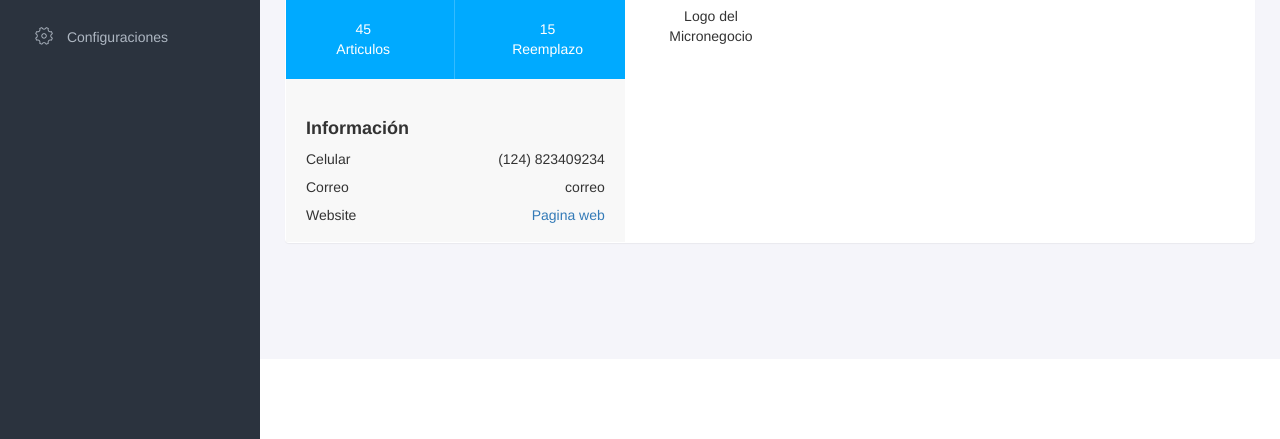
After one commit to encinasj/copperhead, a Django app: a page that uses templates/base.html in a window 1280 px wide. The commit adds this page. Shown: the part 361-800 px from the top of the page. Run offline with Django 3.2, Linux system fonts and the light colour scheme; the visitor is signed in with stand-in values (Sample User, id 1); data comes from the database, SQL or seed files in the repository; some libraries are stand-ins or nearby versions.

Commit message:
added profile user

```diff
--- a/templates/base.html
+++ b/templates/base.html
@@ -29,7 +29,7 @@
 						<li class="dropdown">
 							<a href="#" class="dropdown-toggle" data-toggle="dropdown"><img src="{% static 'assets/img/favicon.png' %}" class="img-circle"> <span>{{user.username}}</span> <i class="icon-submenu lnr lnr-chevron-down"></i></a>
 							<ul class="dropdown-menu">
-								<li><a href="#"><i class="lnr lnr-user"></i> <span>My Profile</span></a></li>
+								<li><a href="{% url 'users:detail' request.user.username %}"><i class="lnr lnr-user"></i> <span>My Profile</span></a></li>
 								<li><a href="#"><i class="lnr lnr-cog"></i> <span>Configuraciones</span></a></li>
 								<li><a href="{% url 'users:logout' %}"><i class="lnr lnr-exit"></i> <span>Salir</span></a></li>
 							</ul>
--- /dev/null
+++ b/templates/users/detail.html
@@ -0,0 +1,64 @@
+{% extends "base.html" %}
+
+{% load static %}
+{% block body_block %}
+<div class="main-content">
+    <div class="container-fluid">
+        <div class="panel panel-profile" style="height:31em;">
+            <div class="clearfix">
+                <!-- LEFT COLUMN -->
+                <div class="profile-left">
+                    <!-- PROFILE HEADER -->
+                    <div class="profile-header">
+                        <div class="overlay"></div>
+                        <div class="profile-main">
+                            <img src="{% static 'assets/img/favicon.png' %}" class="img-circle" alt="Avatar">
+                            <h3 class="name">Name</h3>
+                            <span class="online-status status-available">Available</span>
+                        </div>
+                        <div class="profile-stat">
+                            <div class="row">
+                                <div class="col-md-6 stat-item">
+                                    45 <span>Articulos</span>
+                                </div>
+                                <div class="col-md-6 stat-item">
+                                    15 <span>Reemplazo</span>
+                                </div>
+                            </div>
+                        </div>
+                    </div>
+                    <div class="profile-detail">
+                        <div class="profile-info">
+                            <h4 class="heading">Información</h4>
+                            <ul class="list-unstyled list-justify">
+                                <li>Celular <span>(124) 823409234</span></li>
+                                <li>Correo <span>correo</span></li>
+                                <li>Website <span><a>Pagina web</a></span></li>
+                            </ul>
+                        </div>
+                    </div>
+                </div>
+                <div class="profile-right">
+                    <a href="#" class="pull-right">Editar perfil</a>
+                    <h4 class="heading">Micronegocio</h4>
+                    <div class="awards">
+                        <div class="row">
+                            <div class="col-md-3 col-sm-6">
+                                <div class="award-item">
+                                    <div class="hexagon">
+                                        <span class="lnr lnr-sun award-icon"></span>
+                                    </div>
+                                    <span>Logo del Micronegocio</span>
+                                </div>
+                            </div>
+                        </div>
+                        <br>
+                    </div>
+                </div>
+            </div>
+            <br>
+
+        </div>
+    </div>
+</div>
+{% endblock body_block %}
--- a/users/urls.py
+++ b/users/urls.py
@@ -22,4 +22,12 @@ urlpatterns = [
         route='register/',
         view=views.register,
         name='register'),
+    path(
+        route='me/profile/',
+        view=views.update_profile,
+        name='update_profile'),
+    path(
+        route='<str:username>/',
+        view=views.UserDetailView.as_view(),
+        name='detail'),
 ]
--- a/users/views.py
+++ b/users/views.py
@@ -8,6 +8,7 @@ from django.shortcuts import render,redirect
 from django.views.generic import DeleteView
 from django.shortcuts import render
 from django.urls import reverse
+
 #Models
 from django.contrib.auth.models import User
 from users.models import Profile
@@ -103,6 +104,6 @@ class UserDetailView(LoginRequiredMixin,DeleteView):
     def get_context_data(self, **kwargs):
         #add user to context
         context = super().get_context_data(**kwargs)
-        user = self.get_object()
-        context['inventory'] = Articles.objects.filter(user=user).order_by('-created')
+        name = self.get_object()
+        context['articles'] = Articles.objects.filter(name=name).order_by('-created')
         return context
```
